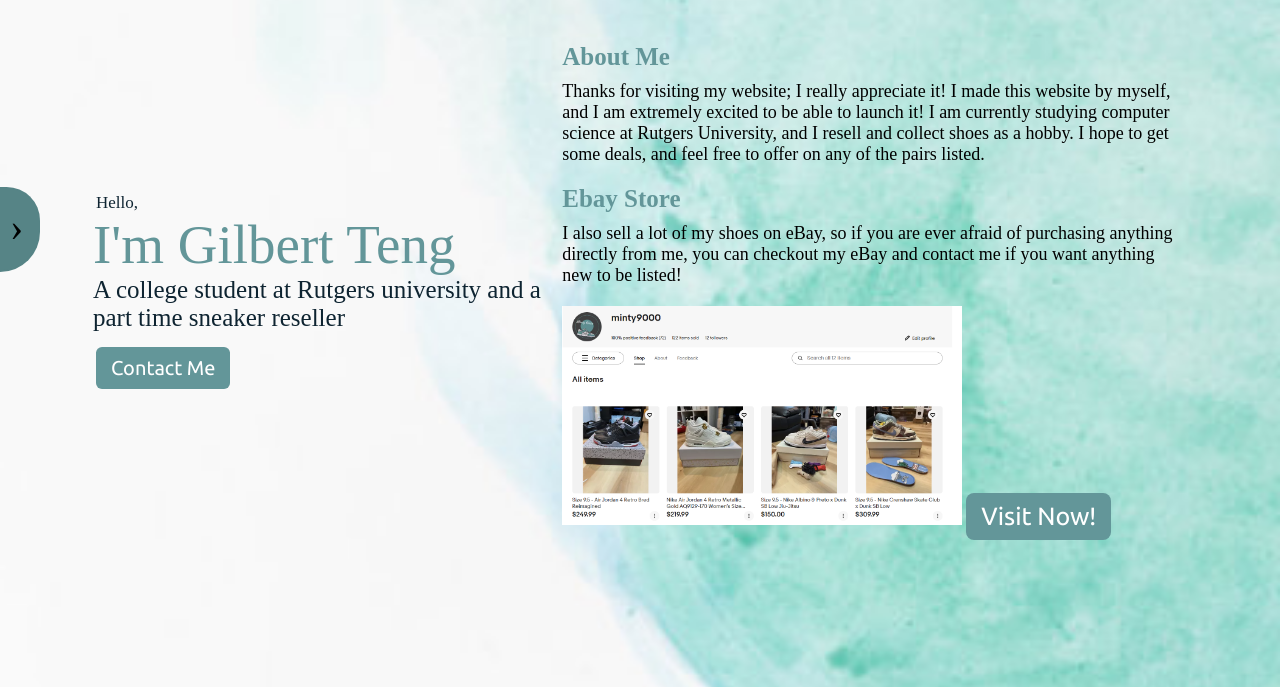
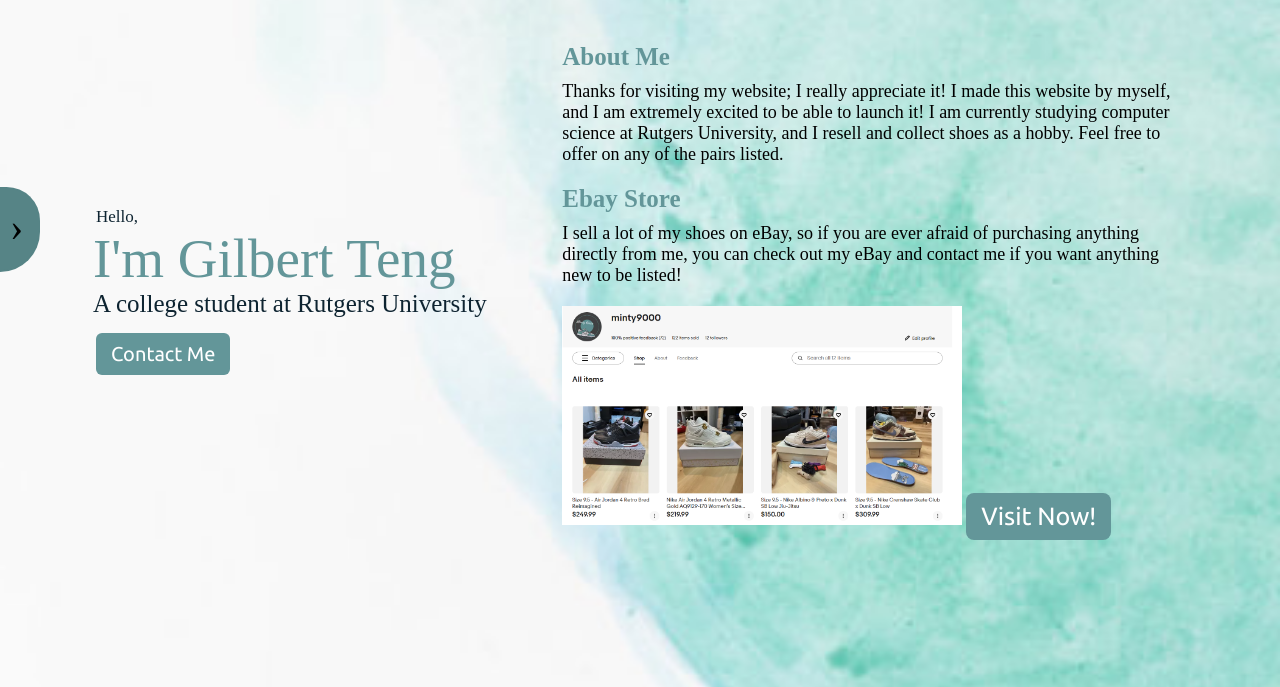
Before and after one commit to Minty9000/Minty-Kicks, a website: page about.html in a window 1280 px wide. Shown: the part 157-844 px from the top of the page. Drawn offline with Linux system fonts and the light colour scheme; a web font is replaced by a local one.

Commit message:
Update about.html

```diff
--- a/about.html
+++ b/about.html
@@ -52,7 +52,7 @@
           <div class="text">
             <div class="text-one">Hello,</div>
             <div class="text-two">I'm Gilbert Teng</div>
-            <div class="text-three">A college student at Rutgers university and a part time sneaker reseller</div>
+            <div class="text-three">A college student at Rutgers University</div>
             <a href="contact.html">
               <button>Contact Me</button>
             </a>
@@ -60,14 +60,14 @@
           <div class="cata">
             <div class="About">
               <h2>About Me</h2>
-              <p>Thanks for visiting my website; I really appreciate it! I made this website by myself, and I am extremely excited to be able to launch it! I am currently studying computer science at Rutgers University, and I resell and collect shoes as a hobby. I hope to get some deals, and feel free to offer on any of the pairs listed.</p>
+              <p>Thanks for visiting my website; I really appreciate it! I made this website by myself, and I am extremely excited to be able to launch it! I am currently studying computer science at Rutgers University, and I resell and collect shoes as a hobby. Feel free to offer on any of the pairs listed.</p>
             </div>
             <div class="ebay">
               <div class="title">
                 <h2>Ebay Store</h2>
               </div>
               <div class="desc">
-                <p>I also sell a lot of my shoes on eBay, so if you are ever afraid of purchasing anything directly from me, you can checkout my eBay and contact me if you want anything new to be listed!</p>
+                <p>I sell a lot of my shoes on eBay, so if you are ever afraid of purchasing anything directly from me, you can check out my eBay and contact me if you want anything new to be listed!</p>
                   <img src="images\Screenshot 2024-07-21 120223.png" width="750px">
               <a href="https://www.ebay.com/usr/minty9000">
                 <button>Visit Now!</button>
```
